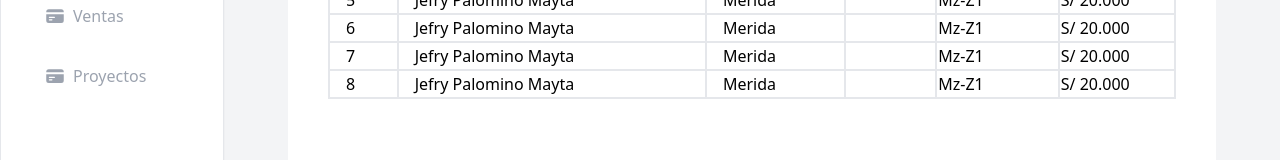
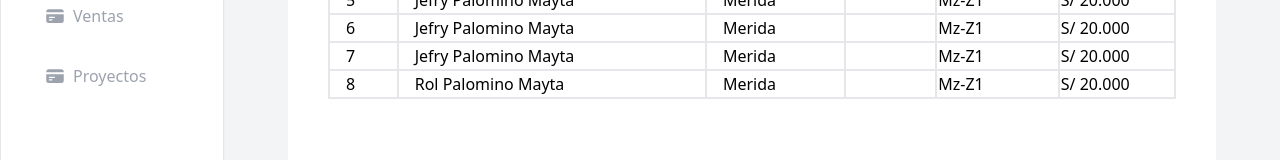
Before and after one commit to jefrydep/san_roman_app_front, a Next.js app: page /usuarios in a window 1280 px wide. Shown: the part 421-581 px from the top of the page. Built offline with nearby package versions, Linux system fonts and the light colour scheme.

Commit message:
fixed button not yet!

```diff
--- a/pages/usuarios.tsx
+++ b/pages/usuarios.tsx
@@ -61,7 +61,7 @@ const usuarios = () => {
     },
     {
       id: 8,
-      fullName: "Jefry Palomino Mayta",
+      fullName: "Rol Palomino Mayta",
       proyecto: "Merida",
       estado: "activo",
       manza: "Mz-Z1",
@@ -98,7 +98,7 @@ const usuarios = () => {
               <th className="border-2">Precio</th>
             </tr>
           </thead>
-          {dataUsers.map((users: any) => (
+          {dataUsers.map((users:any) => (
             <TableWidget
               key={users.id}
               number={users.id}
--- a/widgets/TableWidget.tsx
+++ b/widgets/TableWidget.tsx
@@ -1,4 +1,4 @@
-import React, { useState } from 'react'
+import { useState } from 'react'
 export interface InputTableValues   {
     number:string,
     firstValue:string,
@@ -30,11 +30,11 @@ const TableWidget = ({number,firstValue,secondValue,thirthValue,fourthValue,fift
               <td className="border-2 px-4 py-1">{secondValue}</td>
               <td className="border-2 py-1 ">
 
-              {isactive?    <button  className="min-w-[85px] bg-green-700 mx-3 rounded-xl text-center text-white" onClick={handleIsUserActove}>
+              {isactive?<button  className="min-w-[85px] bg-blue-500 mx-3 rounded-xl text-center text-white" onClick={handleIsUserActove}>
 
             {thirthValue}
 
-               </button>:   <button className=" min-w-[85px] bg-orange-300 mx-3 rounded-xl text-center text-white" onClick={handleIsUserActove}>
+               </button>:   <button className=" min-w-[85px] bg-orange-300 mx-3 rounded-xl text-center " onClick={handleIsUserActove}>
 
                  Inactivo
 
```
Also changed, not shown: pages/proyectos.tsx (+11 -11 lines).
